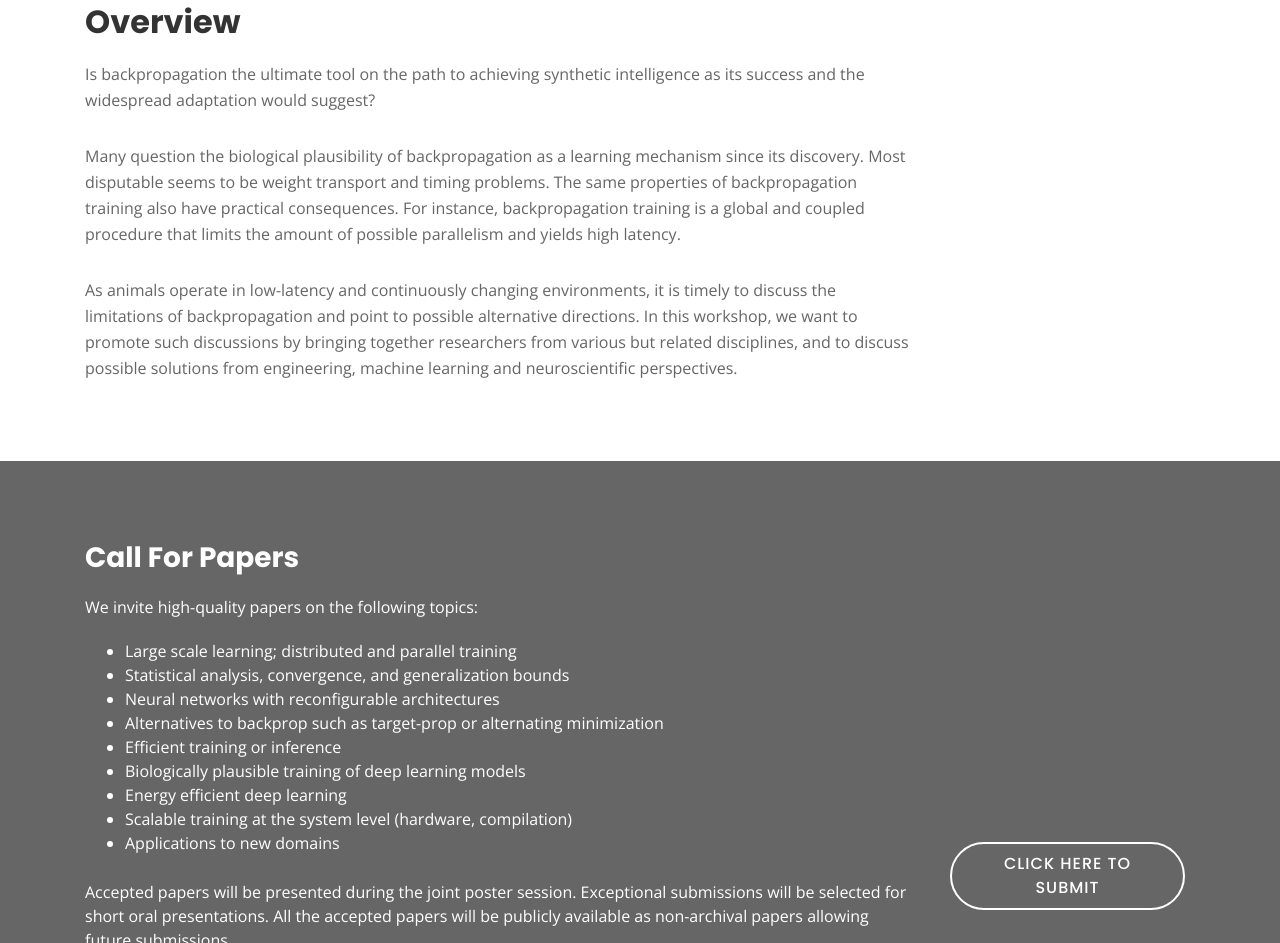
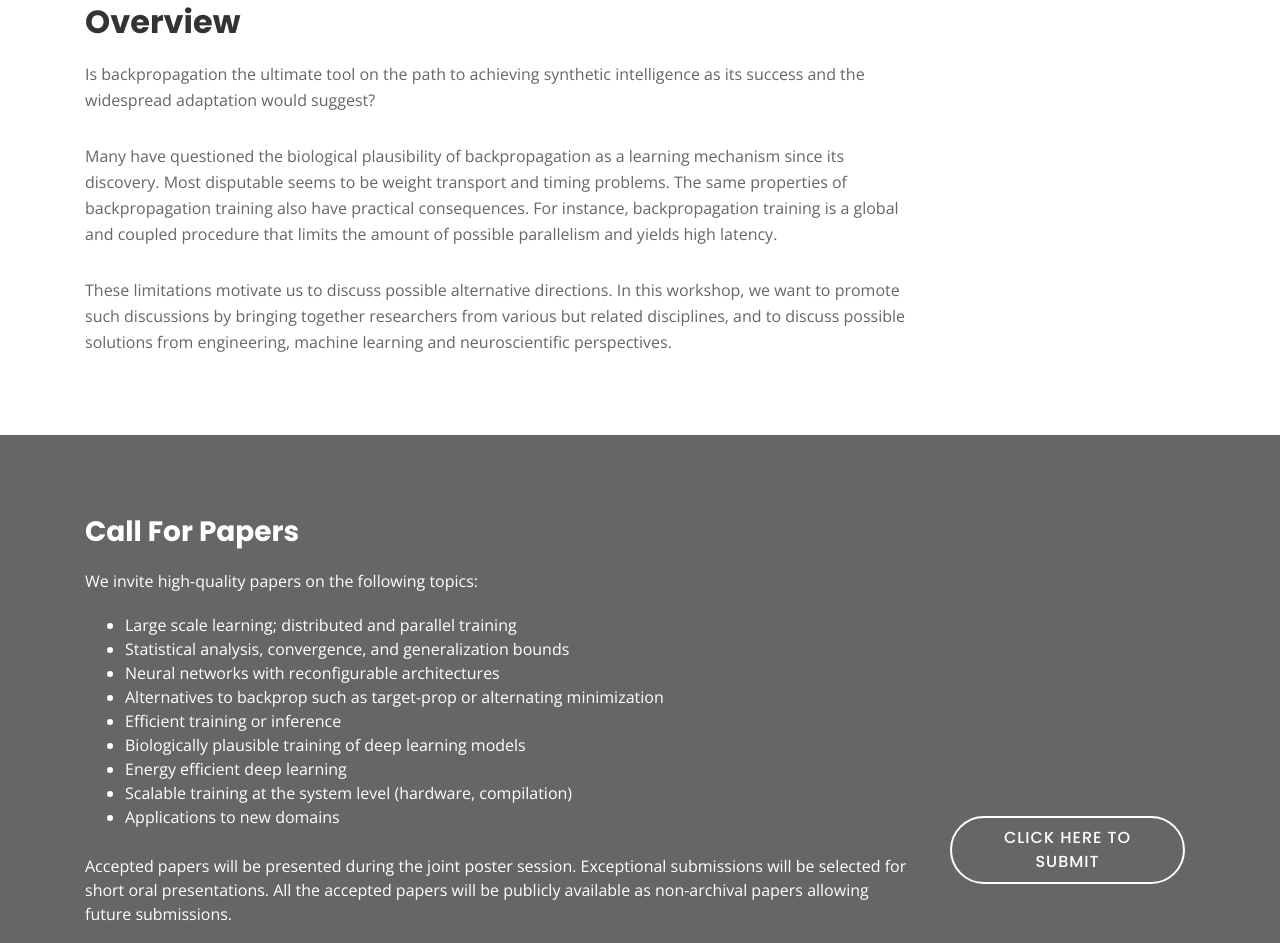
Before and after one commit to BeyondBackprop/BeyondBackprop.github.io, a plain HTML site: page index.html in a window 1280 px wide. Shown: the part 877-1820 px from the top of the page. Drawn offline with nearby package versions, Linux system fonts and the light colour scheme.

Commit message:
minor changes in text description

```diff
--- a/index.html
+++ b/index.html
@@ -85,11 +85,11 @@
               Is backpropagation the ultimate tool on the path to achieving synthetic intelligence as its success and the widespread adaptation would suggest?
             </p>
             <p>
-              Many question the biological plausibility of backpropagation as a learning mechanism since its discovery.
+              Many have questioned the biological plausibility of backpropagation as a learning mechanism since its discovery.
               Most disputable seems to be weight transport and timing problems. The same properties of backpropagation training also have practical consequences. For instance, backpropagation training is a global and coupled procedure that limits the amount of possible parallelism and yields high latency.
             </p>
             <p>
-              As animals operate in low-latency and continuously changing environments, it is timely to discuss the limitations of backpropagation and point to possible alternative directions. In this workshop, we want to promote such discussions by bringing together researchers from various but related disciplines, and to discuss possible solutions from engineering, machine learning and neuroscientific perspectives.
+              These limitations motivate us to discuss possible alternative directions. In this workshop, we want to promote such discussions by bringing together researchers from various but related disciplines, and to discuss possible solutions from engineering, machine learning and neuroscientific perspectives.
             </p>
           <!-- </div> -->
           </div>
```
